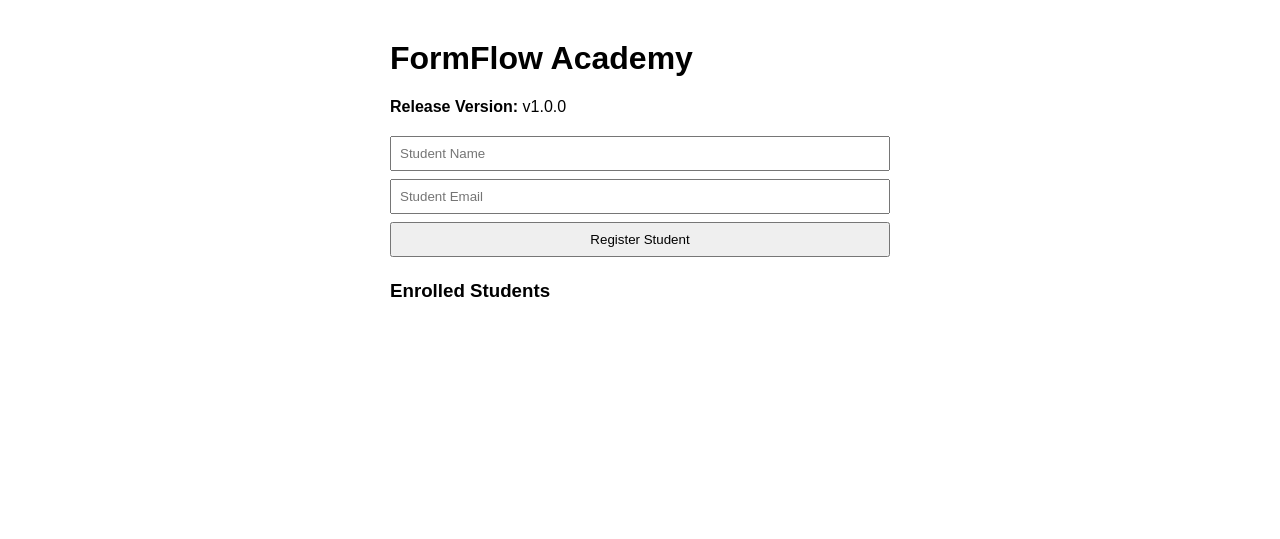
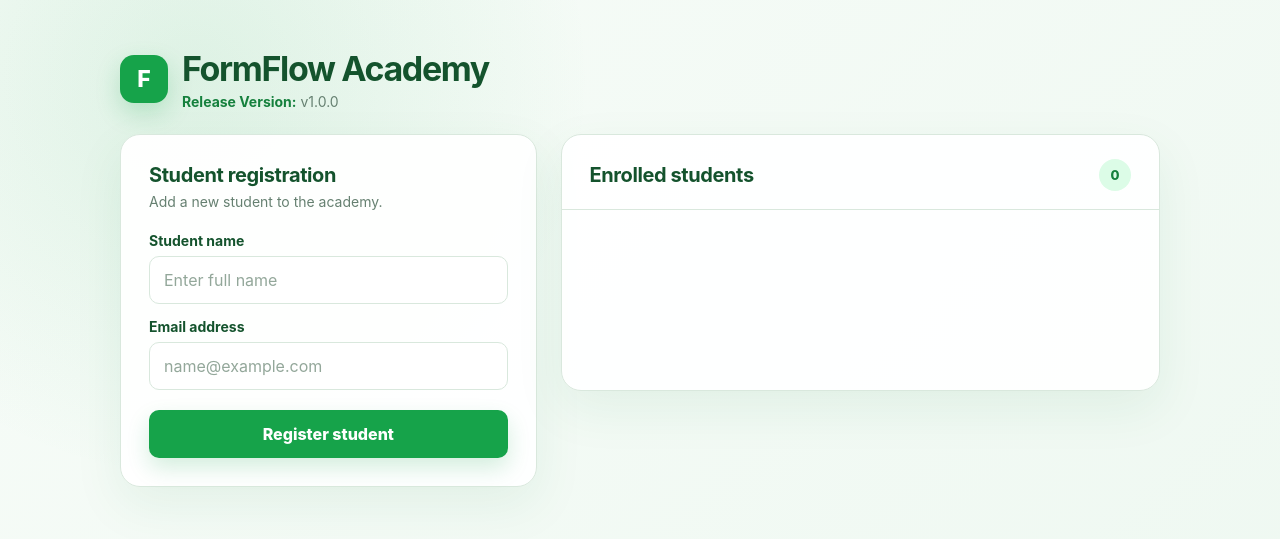
Before and after one commit to raejr-cloud/formflow_academy, a plain HTML site: page frontend/index.html in a window 1280 px wide. Drawn offline with Linux system fonts and the light colour scheme; no server answers.

Commit message:
ui ux change

```diff
--- a/frontend/index.html
+++ b/frontend/index.html
@@ -2,33 +2,278 @@
 <html lang="en">
 <head>
   <meta charset="UTF-8" />
+  <meta name="viewport" content="width=device-width, initial-scale=1.0" />
   <title>FormFlow Academy</title>
   <style>
-    body { font-family: sans-serif; max-width: 500px; margin: 40px auto; }
-    input, button { padding: 8px; margin: 4px 0; width: 100%; box-sizing: border-box; }
-    li { margin: 6px 0; }
+    :root {
+      --green-900: #14532d;
+      --green-700: #15803d;
+      --green-600: #16a34a;
+      --green-100: #dcfce7;
+      --green-50: #f0fdf4;
+      --ink: #16331f;
+      --muted: #668071;
+      --border: #d9e8dd;
+      --white: #ffffff;
+    }
+
+    * { box-sizing: border-box; }
+
+    body {
+      min-height: 100vh;
+      margin: 0;
+      font-family: Inter, ui-sans-serif, -apple-system, BlinkMacSystemFont, "Segoe UI", sans-serif;
+      color: var(--ink);
+      background:
+        radial-gradient(circle at 15% 10%, rgba(22, 163, 74, 0.11), transparent 25rem),
+        linear-gradient(135deg, #f7fcf8 0%, #eef8f1 100%);
+    }
+
+    .app {
+      width: min(1040px, calc(100% - 40px));
+      margin: 0 auto;
+      padding: 48px 0;
+    }
+
+    .header {
+      display: flex;
+      align-items: center;
+      justify-content: space-between;
+      gap: 24px;
+      margin-bottom: 24px;
+    }
+
+    .brand {
+      display: flex;
+      align-items: center;
+      gap: 14px;
+    }
+
+    .brand-mark {
+      display: grid;
+      width: 48px;
+      height: 48px;
+      place-items: center;
+      border-radius: 14px;
+      color: var(--white);
+      background: var(--green-600);
+      box-shadow: 0 10px 24px rgba(22, 163, 74, 0.22);
+      font-size: 23px;
+      font-weight: 800;
+    }
+
+    h1 {
+      margin: 0;
+      color: var(--green-900);
+      font-size: clamp(24px, 4vw, 34px);
+      letter-spacing: -0.04em;
+    }
+
+    .version {
+      margin: 4px 0 0;
+      color: var(--muted);
+      font-size: 14px;
+    }
+
+    .version strong {
+      color: var(--green-700);
+    }
+
+    .grid {
+      display: grid;
+      grid-template-columns: minmax(280px, 0.82fr) minmax(360px, 1.18fr);
+      gap: 24px;
+      align-items: start;
+    }
+
+    .card {
+      border: 1px solid var(--border);
+      border-radius: 20px;
+      background: rgba(255, 255, 255, 0.96);
+      box-shadow: 0 18px 50px rgba(21, 128, 61, 0.08);
+    }
+
+    .form-card { padding: 28px; }
+
+    .card h2 {
+      margin: 0 0 6px;
+      color: var(--green-900);
+      font-size: 20px;
+      letter-spacing: -0.02em;
+    }
+
+    .card-subtitle {
+      margin: 0 0 22px;
+      color: var(--muted);
+      font-size: 14px;
+    }
+
+    label {
+      display: block;
+      margin: 14px 0 7px;
+      color: var(--green-900);
+      font-size: 14px;
+      font-weight: 700;
+    }
+
+    input {
+      width: 100%;
+      height: 48px;
+      padding: 0 14px;
+      border: 1px solid var(--border);
+      border-radius: 10px;
+      outline: none;
+      background: var(--white);
+      color: var(--ink);
+      font: inherit;
+      transition: border-color 160ms ease, box-shadow 160ms ease;
+    }
+
+    input::placeholder { color: #93a79a; }
+
+    input:focus {
+      border-color: var(--green-600);
+      box-shadow: 0 0 0 4px var(--green-100);
+    }
+
+    button {
+      width: 100%;
+      height: 48px;
+      margin-top: 20px;
+      border: 0;
+      border-radius: 10px;
+      background: var(--green-600);
+      color: var(--white);
+      box-shadow: 0 10px 22px rgba(22, 163, 74, 0.18);
+      font: inherit;
+      font-weight: 800;
+      cursor: pointer;
+      transition: background 160ms ease, transform 160ms ease, box-shadow 160ms ease;
+    }
+
+    button:hover {
+      background: var(--green-700);
+      box-shadow: 0 12px 26px rgba(21, 128, 61, 0.24);
+      transform: translateY(-1px);
+    }
+
+    button:active { transform: translateY(0); }
+
+    .students-card {
+      overflow: hidden;
+    }
+
+    .students-header {
+      display: flex;
+      align-items: center;
+      justify-content: space-between;
+      padding: 24px 28px 18px;
+      border-bottom: 1px solid var(--border);
+    }
+
+    .students-header h2 { margin: 0; }
+
+    .count {
+      min-width: 32px;
+      height: 32px;
+      display: grid;
+      place-items: center;
+      border-radius: 999px;
+      background: var(--green-100);
+      color: var(--green-700);
+      font-size: 13px;
+      font-weight: 800;
+    }
+
+    ul {
+      min-height: 180px;
+      margin: 0;
+      padding: 10px 16px 16px;
+      list-style: none;
+    }
+
+    li {
+      display: flex;
+      align-items: center;
+      gap: 12px;
+      margin: 6px 0;
+      padding: 14px 12px;
+      border-radius: 12px;
+      color: var(--ink);
+      transition: background 160ms ease;
+    }
+
+    li:hover { background: var(--green-50); }
+
+    li::before {
+      content: "";
+      width: 10px;
+      height: 10px;
+      flex: 0 0 auto;
+      border: 2px solid var(--green-100);
+      border-radius: 50%;
+      background: var(--green-600);
+      box-shadow: 0 0 0 3px var(--green-50);
+    }
+
+    @media (max-width: 760px) {
+      .app {
+        width: min(100% - 28px, 560px);
+        padding: 28px 0;
+      }
+
+      .grid { grid-template-columns: 1fr; }
+      .form-card { padding: 22px; }
+      .students-header { padding: 20px 22px 16px; }
+    }
   </style>
 </head>
 <body>
-  <h1>FormFlow Academy</h1>
-  <p><strong>Release Version:</strong> <span id="version">v1.0.0</span></p>
+  <main class="app">
+    <header class="header">
+      <div class="brand">
+        <div class="brand-mark" aria-hidden="true">F</div>
+        <div>
+          <h1>FormFlow Academy</h1>
+          <p class="version"><strong>Release Version:</strong> <span id="version">v1.0.0</span></p>
+        </div>
+      </div>
+    </header>
 
-  <form id="studentForm">
-    <input type="text" id="name" placeholder="Student Name" required />
-    <input type="email" id="email" placeholder="Student Email" required />
-    <button type="submit">Register Student</button>
-  </form>
+    <div class="grid">
+      <section class="card form-card" aria-labelledby="registration-title">
+        <h2 id="registration-title">Student registration</h2>
+        <p class="card-subtitle">Add a new student to the academy.</p>
 
-  <h3>Enrolled Students</h3>
-  <ul id="studentList"></ul>
+        <form id="studentForm">
+          <label for="name">Student name</label>
+          <input type="text" id="name" placeholder="Enter full name" required />
+
+          <label for="email">Email address</label>
+          <input type="email" id="email" placeholder="name@example.com" required />
+
+          <button type="submit">Register student</button>
+        </form>
+      </section>
+
+      <section class="card students-card" aria-labelledby="students-title">
+        <div class="students-header">
+          <h2 id="students-title">Enrolled students</h2>
+          <span class="count" id="studentCount">0</span>
+        </div>
+        <ul id="studentList"></ul>
+      </section>
+    </div>
+  </main>
 
   <script>
     async function loadStudents() {
       const res = await fetch("/api/students");
       const students = await res.json();
+      document.getElementById("studentCount").textContent = students.length;
       document.getElementById("studentList").innerHTML = students
         .map((s) => `<li>${s.name} — ${s.email}</li>`)
-        .join("");
+        .join("") || "<li>No students enrolled yet</li>";
     }
 
     document.getElementById("studentForm").addEventListener("submit", async (e) => {
```
Also changed, not shown: compose.yml (+8 -1 lines).
